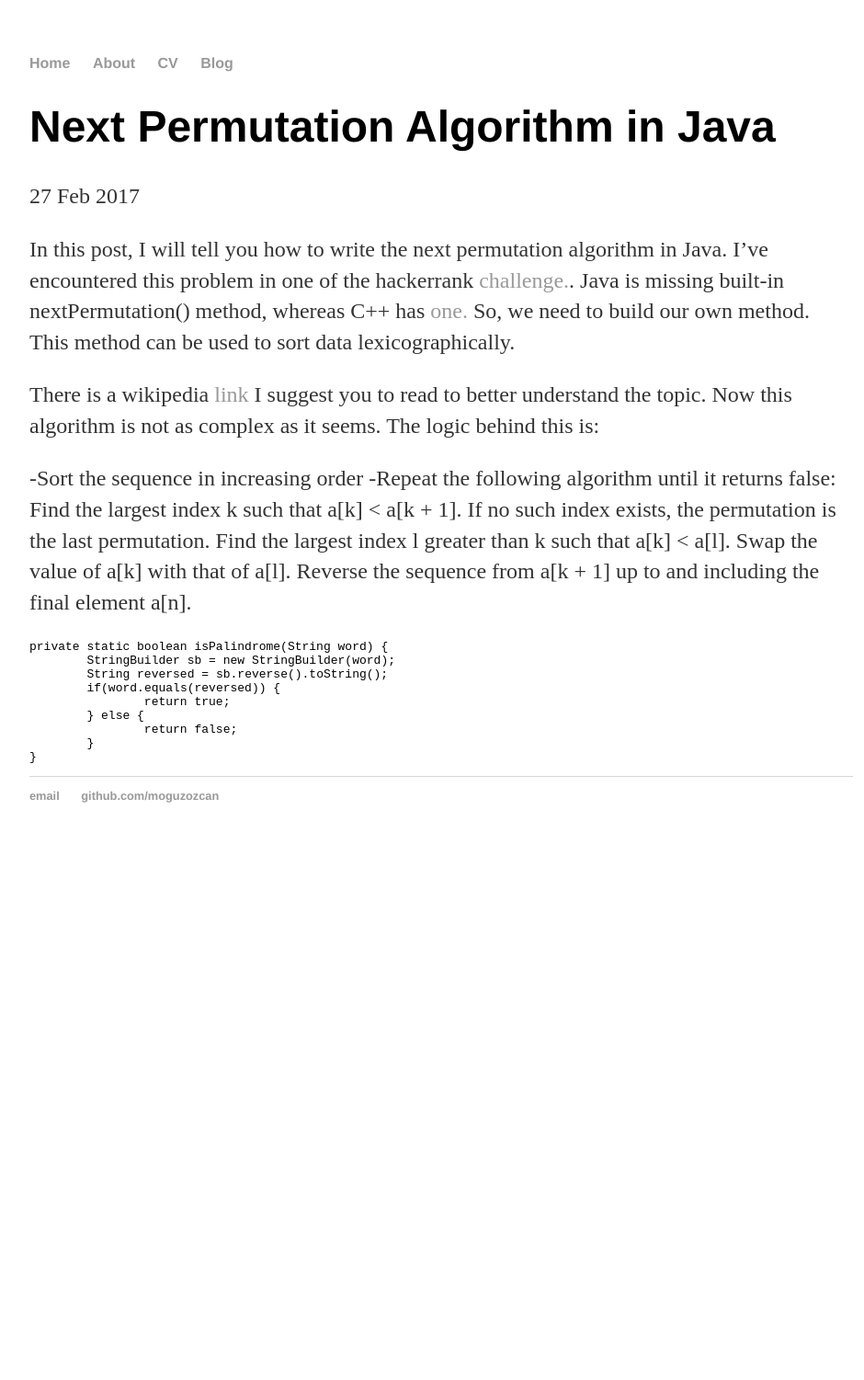
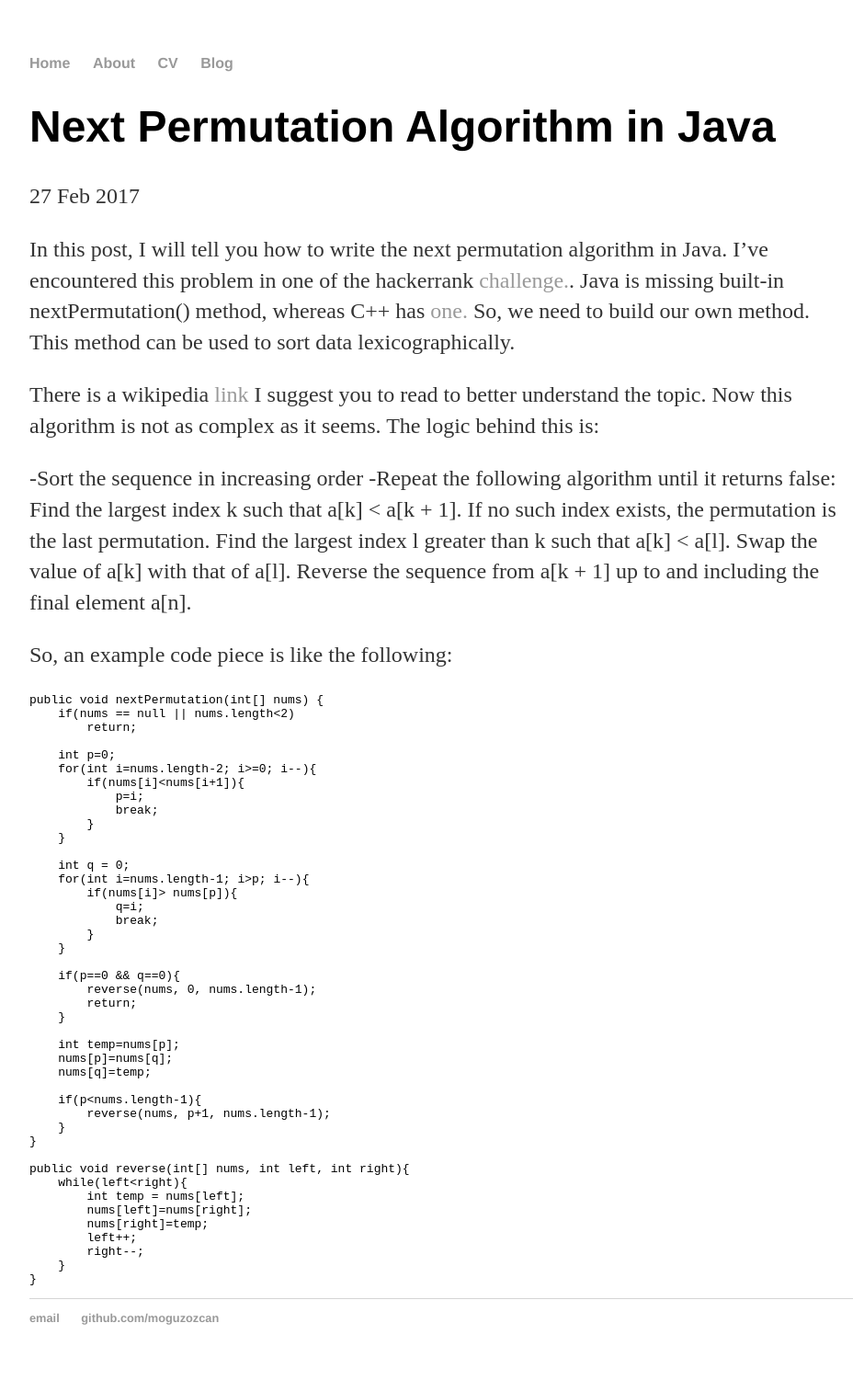
Before and after one commit to moguzozcan/moguzozcan.github.io, a Jekyll site: the page built from _posts/2017-02-27-Java-Next-Permutation-Algorithm.md, in a window 1280 px wide. Shown: the whole page at 92% size, without its empty margins (160-1100 px from the left). Built offline with Jekyll 4.4.1, drawn with Linux system fonts in a browser that asks for light colours; before the commit the page ends 933 px from its top, so only the background shows below that.

Commit message:
Update 2017-02-27-Java-Next-Permutation-Algorithm.md

````diff
--- a/_posts/2017-02-27-Java-Next-Permutation-Algorithm.md
+++ b/_posts/2017-02-27-Java-Next-Permutation-Algorithm.md
@@ -19,16 +19,50 @@ to better understand the topic. Now this algorithm is not as complex as it seems
     Swap the value of a[k] with that of a[l].
     Reverse the sequence from a[k + 1] up to and including the final element a[n].
 
-
+So, an example code piece is like the following:
 
 ```java
-private static boolean isPalindrome(String word) {
-	StringBuilder sb = new StringBuilder(word);
-	String reversed = sb.reverse().toString();
-	if(word.equals(reversed)) {
-		return true;
-	} else {
-		return false;
-	}
+public void nextPermutation(int[] nums) {
+    if(nums == null || nums.length<2)
+        return;
+
+    int p=0;
+    for(int i=nums.length-2; i>=0; i--){
+        if(nums[i]<nums[i+1]){
+            p=i;
+            break;
+        }
+    }
+
+    int q = 0;
+    for(int i=nums.length-1; i>p; i--){
+        if(nums[i]> nums[p]){
+            q=i;
+            break;
+        }
+    }
+
+    if(p==0 && q==0){
+        reverse(nums, 0, nums.length-1);
+        return;
+    }
+
+    int temp=nums[p];
+    nums[p]=nums[q];
+    nums[q]=temp;
+
+    if(p<nums.length-1){
+        reverse(nums, p+1, nums.length-1);
+    }
+}
+
+public void reverse(int[] nums, int left, int right){
+    while(left<right){
+        int temp = nums[left];
+        nums[left]=nums[right];
+        nums[right]=temp;
+        left++;
+        right--;
+    }
 }
 ```
````
